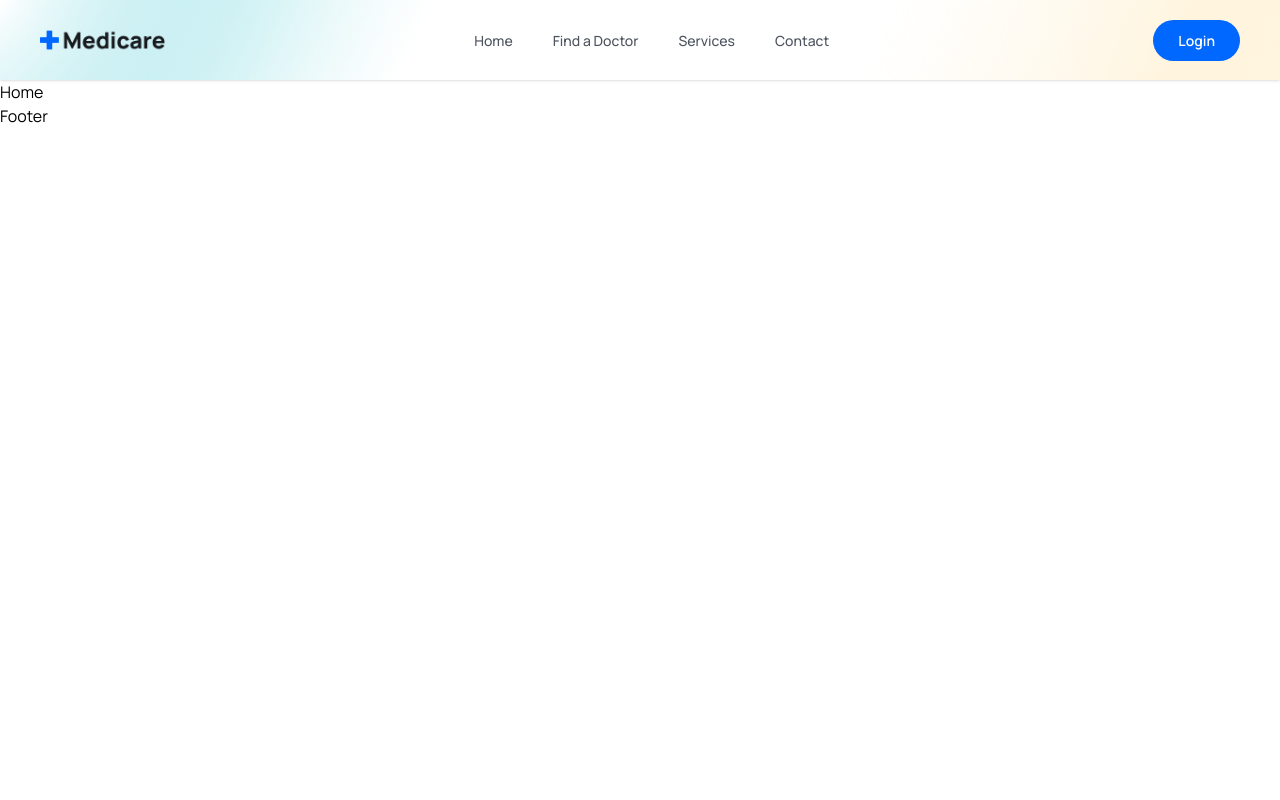
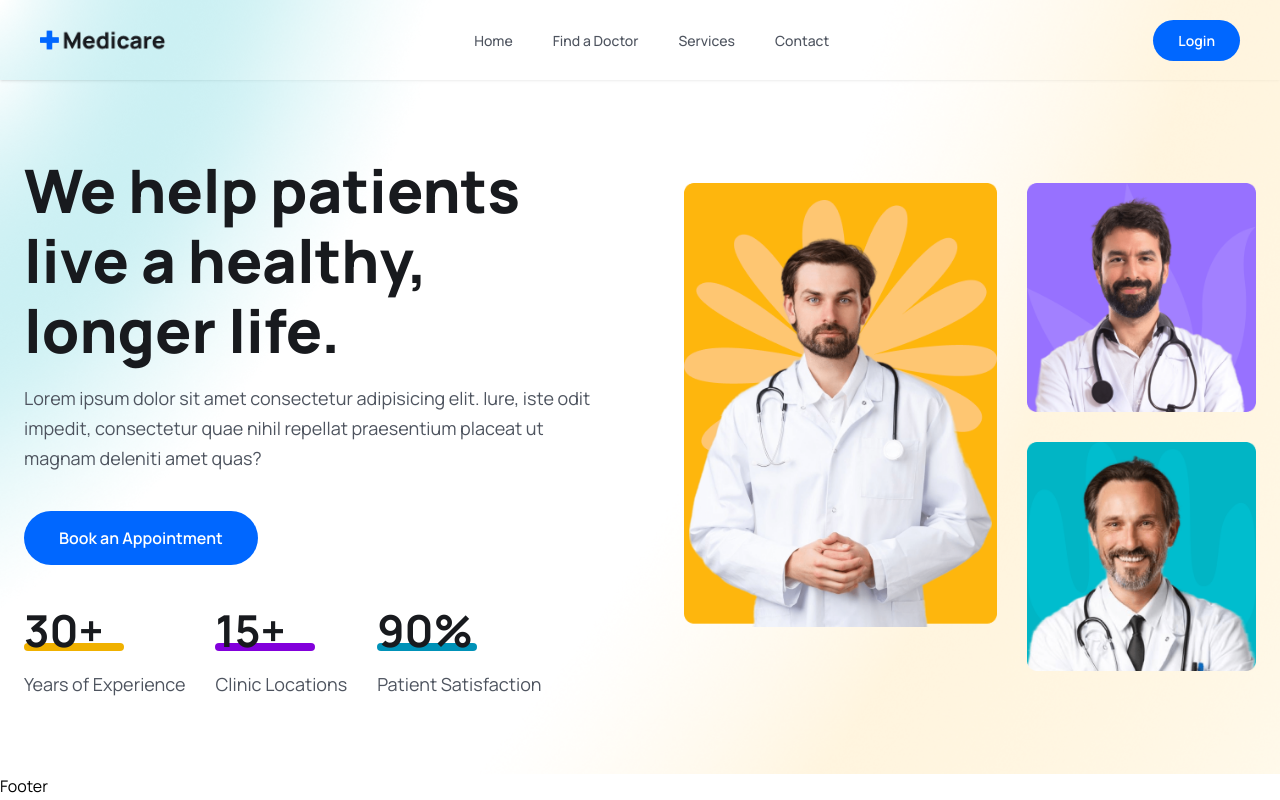
Before and after one commit to Arunabh-Sen/medicare-application-minor-project, a React (Vite) app in the folder frontend/: page / in a window 1280 px wide. Built offline with nearby package versions, Linux system fonts and the light colour scheme.

Commit message:
added hero section

```diff
--- a/frontend/src/App.css
+++ b/frontend/src/App.css
@@ -10,15 +10,21 @@
   font-family: "Manrope", sans-serif;
 }
 
+/* Header base */
+
+.header {
+  width: 100%;
+  height: 80px;
+  transition: all 0.3s ease;
+}
+
 /* Sticky Header */
 
 .sticky__header {
-  width: 100%;
-  height: 80px;
-  line-height: 80px;
-  position: sticky;
+  position: fixed;
   top: 0;
   left: 0;
+  background: white;
   z-index: 99999;
   box-shadow: 0 2px 10px rgba(0, 0, 0, 0.1);
 }
--- a/frontend/src/components/Header/Header.jsx
+++ b/frontend/src/components/Header/Header.jsx
@@ -26,16 +26,14 @@
 
   useEffect(() => {
     window.addEventListener("scroll", handleStickyHeader);
-
     return () => window.removeEventListener("scroll", handleStickyHeader);
   }, []);
 
-  // Mobile menu toggle
   const toggleMenu = () => menuRef.current.classList.toggle("show__menu");
 
   return (
     <header
-      className="shadow-sm header sticky top-0 z-50 bg-white"
+      className="shadow-sm header z-50 bg-white"
       ref={headerRef}
     >
       <div
@@ -106,7 +104,6 @@
             </button>
           </Link>
 
-          {/* Mobile menu icon */}
           <span className="md:hidden" onClick={toggleMenu}>
             <BiMenu className="w-6 h-6 cursor-pointer" />
           </span>
--- a/frontend/src/index.css
+++ b/frontend/src/index.css
@@ -40,6 +40,7 @@
   color: white;
   font-weight: 600;
   margin-top: 38px;
+  margin-bottom: 38px; /* add this */
 }
 
 .heading {
@@ -83,3 +84,15 @@
   background-position: center top;
   background-size: cover;
 }
+
+.hero__section {
+  @apply bg-[url('./assets/images/hero-bg.png')] bg-no-repeat bg-center bg-cover
+}
+
+.stat__line {
+  margin-top: -14px;
+}
+
+.hero__img__gap {
+  margin-bottom: 30px;
+}
--- a/frontend/src/pages/Home.jsx
+++ b/frontend/src/pages/Home.jsx
@@ -1,9 +1,57 @@
 import React from 'react'
+import heroImg01 from '../assets/images/hero-img01.png'
+import heroImg02 from '../assets/images/hero-img02.png'
+import heroImg03 from '../assets/images/hero-img03.png'
 
 const Home = () => {
-  return (
-    <div>Home</div>
-  )
+  return <>
+    {/* HERO SECTION */}
+    <>
+      <section className='hero__section pt-[60px] 2xl:h-[800px]'>
+        <div className="container">
+          <div className='flex flex-col lg:flex-row gap-[90px] items-center justify-between'>
+            {/* hero content */}
+            <div>
+              <div className='lg:w-[570px]'>
+                <h1 className='text-[36px] leading-[46px] text-[#181a1e] font-[800] md:text-[60px] md:leading-[70px]'>We help patients live a healthy, longer life.</h1>
+                <p className='text__para'>Lorem ipsum dolor sit amet consectetur adipisicing elit. Iure, iste odit impedit, consectetur quae nihil repellat praesentium placeat ut magnam deleniti amet quas?</p>
+                <button className='btn mb-[30px]'>Book an Appointment</button>
+              </div>
+              {/* hero counter */}
+              <div className='mt-[30px] lg:mt-[70px] flex flex-col lg:flex-row lg:items-center gap-5 lg:gap-[30px]'>
+                <div>
+                  <h2 className='text-[36px] leading-[56px] lg:text-[44px] lg:leading-[54px] font-[700] text-[#181a1e]'>30+</h2>
+                  <span className='w-[100px] h-2 bg-yellow-500 rounded-full block stat__line'></span>
+                  <p className='text__para'>Years of Experience</p>
+                </div>
+                <div>
+                  <h2 className='text-[36px] leading-[56px] lg:text-[44px] lg:leading-[54px] font-[700] text-[#181a1e]'>15+</h2>
+                  <span className='w-[100px] h-2 bg-purple-700 rounded-full block stat__line'></span>
+                  <p className='text__para'>Clinic Locations</p>
+                </div>
+                <div>
+                  <h2 className='text-[36px] leading-[56px] lg:text-[44px] lg:leading-[54px] font-[700] text-[#181a1e]'>90%</h2>
+                  <span className='w-[100px] h-2 bg-cyan-600 rounded-full block stat__line'></span>
+                  <p className='text__para'>Patient Satisfaction</p>
+                </div>
+              </div>
+            </div>
+
+            {/* hero content */}
+            <div className='flex gap-[30px] justify-end'>
+              <div>
+                <img className='w-full' src={heroImg01} alt="" />
+              </div>
+              <div className='mt-[50px]'>
+                <img src={heroImg02} alt="" className='w-full hero__img__gap' />
+                <img src={heroImg03} alt="" className='w-full'/>
+              </div>
+            </div>
+          </div>
+        </div>
+      </section>
+    </>
+  </>
 }
 
 export default Home
```
